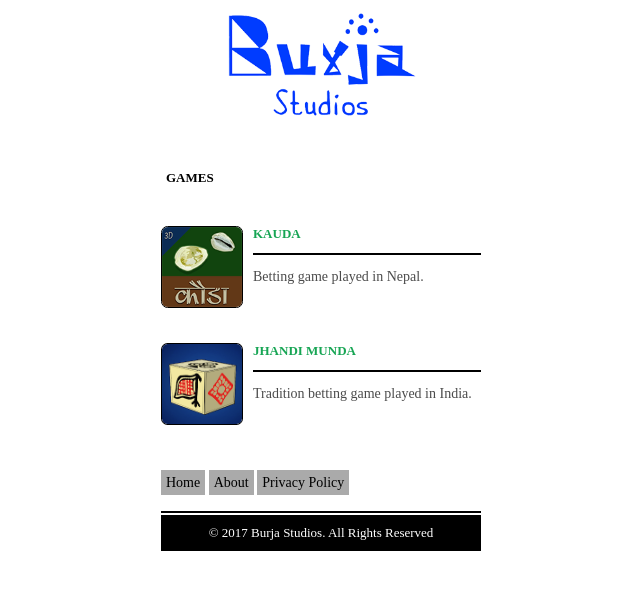
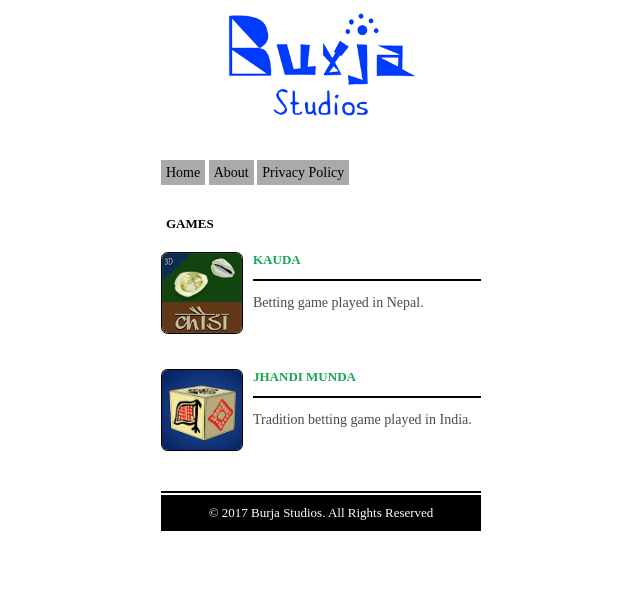
Before and after one commit to burjastudios/burjastudios.github.io, a Jekyll site: the page built from index.html, in a window 1280 px wide. Shown: the top 590 px of the page, without its empty margins (319-959 px from the left). Built offline with Jekyll 4.4.1, drawn with Linux system fonts in a browser that asks for light colours; the list of posts is cut into pages by our own code.

Commit message:
Moved Nav Bar

```diff
--- a/_includes/footer.html
+++ b/_includes/footer.html
@@ -1,13 +1,3 @@
-
-<div class="menu">
-	<ul class="menu">
-		<li><a href="/">Home</a></li>
-		<li><a href="/about/">About</a></li>
-		<li><a href="/privacy-policy/">Privacy Policy</a></li>
-	</ul>
-</div>
-
-
 <hr size="2" color="#000000" />
 <div class="footer">
 	&copy; 2017 Burja Studios. All Rights Reserved
--- a/_includes/style.css
+++ b/_includes/style.css
@@ -40,10 +40,9 @@
 .title {
   text-transform: uppercase;
   color: #000000;
-  width: 160px;
   padding: 5px;
   font-size: 13px;
-  margin: 20px 0px 30px 0px;
+  margin: 30px 0px 10px 0px;
 }
 .title a {
   letter-spacing: 1.2px;
--- a/_layouts/default.html
+++ b/_layouts/default.html
@@ -13,6 +13,15 @@
     <a href="/"><img src="/assets/images/logo.png" width="200px" alt="Burja Studios" /></a>
   </div>
 
+  <div class="menu">
+	<ul class="menu">
+		<li><a href="/">Home</a></li>
+		<li><a href="/about/">About</a></li>
+		<li><a href="/privacy-policy/">Privacy Policy</a></li>
+	</ul>
+</div>
+
+
   {{ content }}
 
   {%- include footer.html -%}
```
